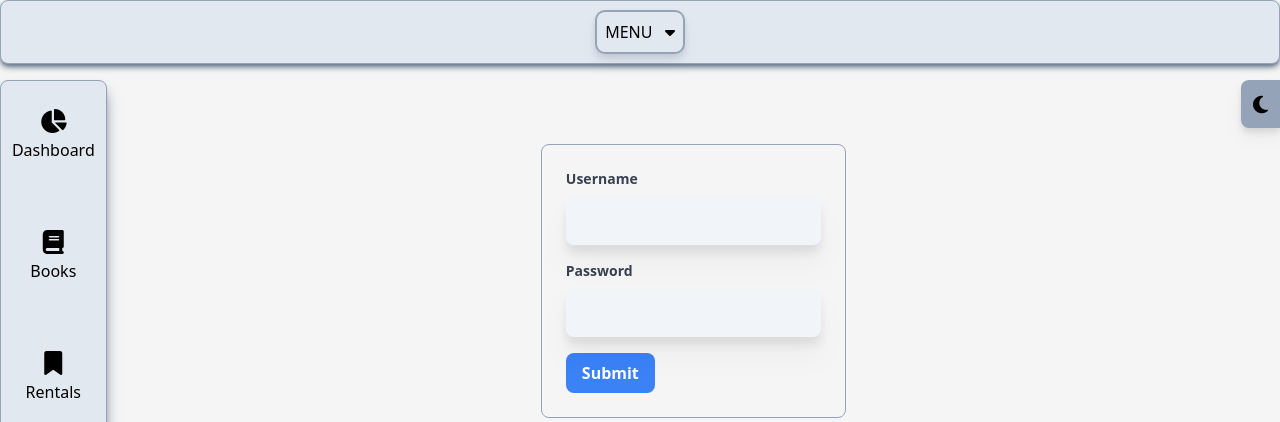
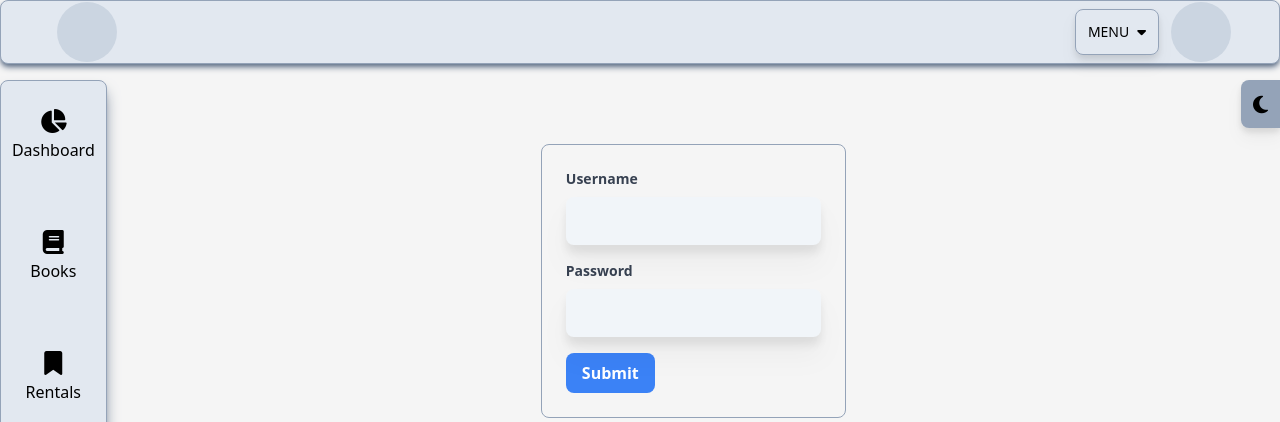
Before and after one commit to avdmitry1/book_store, a Django app: page /login/ in a window 1280 px wide. Shown: the top 422 px of the page. Run offline with Django 5.2, Linux system fonts and the light colour scheme; some libraries are stand-ins or nearby versions.

Commit message:
update dropdown menu

```diff
--- a/src/core/views.py
+++ b/src/core/views.py
@@ -24,8 +24,8 @@ def login_view(request):
 
     if request.method == "POST":
         if form.is_valid():  # Якщо форма пройшла валідацію
-            username = form.cleaned_data.get("username")  # Отримуємо ім’я користувача
-            password = form.cleaned_data.get("password")  # Отримуємо пароль
+            username = form.cleaned_data["username"]  # Отримуємо ім’я користувача
+            password = form.cleaned_data["password"]  # Отримуємо пароль
             user = authenticate(
                 request, username=username, password=password
             )  # Перевірка автентифікації
@@ -38,7 +38,7 @@ def login_view(request):
                 print("ok, sending OTP")  # Лог для розробника
                 return redirect("otp")  # Перенаправлення на сторінку з OTP
             else:
-                        messages.add_message(
+                messages.add_message(
                     request, messages.ERROR, "Invalid username or password."
                 )  # Повідомлення про помилку
 
@@ -53,8 +53,8 @@ def otp_view(request):
 
     if request.method == "POST":
         if form.is_valid():  # Перевірка, чи форма валідна
-            otp = form.cleaned_data.get("otp")  # Отримання введеного користувачем OTP
-            username = request.session.get("username")  # Ім'я користувача з сесії
+            otp = form.cleaned_data["otp"]  # Отримання введеного користувачем OTP
+            username = request.session["username"]  # Ім'я користувача з сесії
             otp_secret_key = request.session.get(
                 "otp_secret_key"
             )  # Секретний ключ для генерації OTP
@@ -103,7 +103,7 @@ def change_theme(request):
     This function checks the current theme in the session and toggles it.
     """
     # Check if the theme is not set in the session
-    if request.session.get("is_dark_mode") is None:
+    if request.session["is_dark_mode"] is None:
         # If it's not set, set the theme to dark mode by default
         request.session["is_dark_mode"] = True
     else:
--- a/src/static/navbar.js
+++ b/src/static/navbar.js
@@ -1,16 +1,16 @@
-const btnDropdown = document.getElementById('btn-dropdown');
-const dropDownBox = document.getElementById('dropdown-box');
-const dropdown = document.getElementById('dropdown');
+// const btnDropdown = document.getElementById('btn-dropdown');
+// const dropDownBox = document.getElementById('dropdown-box');
+// const dropdown = document.getElementById('dropdown');
 
-btnDropdown.addEventListener('click', () => {
-    dropdown.classList.toggle('hidden');
-    dropdown.innerHTML = dropdown.classList.contains('hidden') ?
-        'MENU &nbsp; <i class="fa-solid fa-caret-down"></i>' :
-        'MENU &nbsp; <i class="fa-solid fa-xmark"></i>';
-});
+// btnDropdown.addEventListener('click', () => {
+//     dropdown.classList.toggle('hidden');
+//     dropdown.innerHTML = dropdown.classList.contains('hidden') ?
+//         'MENU &nbsp; <i class="fa-solid fa-caret-down"></i>' :
+//         'MENU &nbsp; <i class="fa-solid fa-xmark"></i>';
+// });
 
 
-dropDownBox.addEventListener('mouseleave', () => {
-    dropdown.classList.add('hidden');
-    dropdown.innerHTML = 'MENU &nbsp; <i class="fa-solid fa-caret-down"></i>';
-});
+// dropDownBox.addEventListener('mouseleave', () => {
+//     dropdown.classList.add('hidden');
+//     dropdown.innerHTML = 'MENU &nbsp; <i class="fa-solid fa-caret-down"></i>';
+// });
--- a/src/templates/layout/navbar.html
+++ b/src/templates/layout/navbar.html
@@ -2,33 +2,34 @@
 <nav class="flex items-center h-16 bg-slate-200 w-full z-10 text-black border border-slate-400
     shadow-md shadow-slate-500 dark:bg-slate-600 dark:text-white rounded-lg">
     <div class="flex justify-between items-center w-full px-12 py-3">
-        <div class="bg-slate-200 dark:bg-slate-500 rounded-full">
-            <svg width="60" height="60" data-jdenticon-value="{{ request.user.user_name }}"></svg>
+        <div class="bg-slate-300 hover:bg-slate-400 dark:bg-slate-500 rounded-full ml-2">
+            <svg width="60" height="60" data-jdenticon-value="{{ request.user.username }}"></svg>
         </div>
 
         <div class="flex items-center">
-            <div class="relative inline-block" id="dropdown-box">
-                <!-- Кнопка меню -->
-                <button id="btn-dropdown" class="bg-slate-200 dark:bg-slate-500 rounded-lg
-                    drop-shadow-lg p-2 focus: ring-2 ring-slate-400 dark:ring-slate-600 hover:bg-slate-300">MENU &nbsp;
-                    <i class="fa-solid fa-caret-down"></i>
+            <div class="relative" id="dropdown-box">
+                <button id="menu-dropdown" class="bg-slate-200 text-sm hover:bg-slate-300 border
+                border-slate-400 dark:bg-slate-500 rounded-lg drop-shadow-lg p-3 transition duration-300">
+                    MENU<i class="fa-solid fa-caret-down ml-2"></i>
                 </button>
-                <div id="dropdown" class="hidden absolute items-center w-20 bg-slate-200 dark:bg-slate-500
-                    min-w-full rounded-lg shadow-lg border border-slate-400 hover:bg-slate-300">
-                    <ul class="py-2 text-sm">
+                <div id="dropdown" class="hidden absolute items-center text-center bg-slate-200 min-w-full
+                text-sm dark:bg-slate-600 rounded-lg drop-shadow-lg">
+                    <ul class="text-base text-black dark:text-white">
                         <li>
-                            <p class="block px-4 py-4 border border-slate-400">{{ request.user.user_name }}</p>
+                            <div class="block px-4 py-2 hover:bg-slate-300 dark:hover:bg-slate-500
+                            rounded-lg transition duration-300 border border-slate-400">{{ request.user.username }}</div>
                         </li>
                         <li>
-                            <a href="#" class="block py-4 px-4 hover:bg-slate-300">logout</a>
+                            <a href="#" class="block px-4 py-2 hover:bg-slate-300 dark:hover:bg-slate-500
+                            rounded-lg transition duration-300 border border-slate-400">logout</a>
                         </li>
                     </ul>
                 </div>
             </div>
+            <div class="bg-slate-300 hover:bg-slate-400 dark:bg-slate-500 rounded-full ml-3">
+                <svg width="60" height="60" data-jdenticon-value="{{ request.user.username }}"></svg>
+            </div>
         </div>
 
-        <div class="bg-slate-200 dark:bg-slate-500 rounded-full">
-            <svg width="60" height="60" data-jdenticon-value="{{ request.user.user_name }}"></svg>
-        </div>
     </div>
 </nav>
```
Also changed, not shown: src/templates/login.html (+0 -8 lines).
